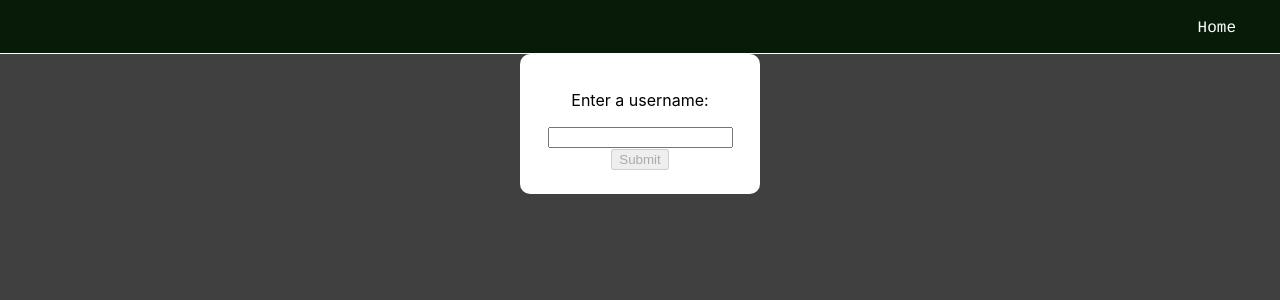
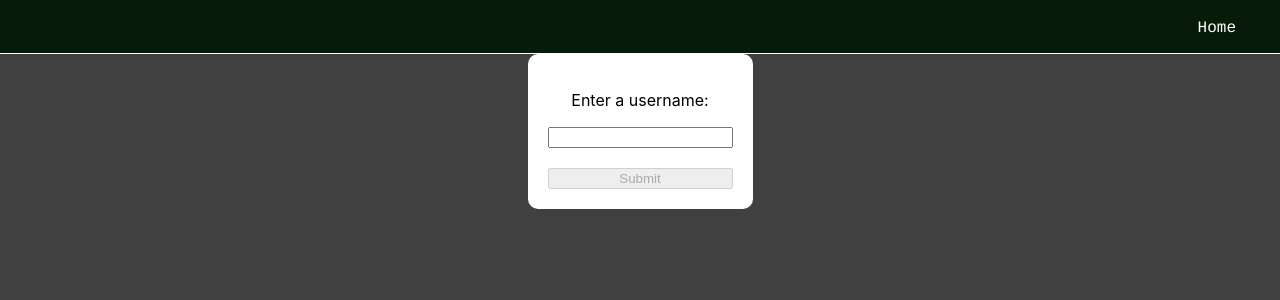
Before and after one commit to dstollbyu/web-stuff, a React (Create React App) app: page /TwitchClipper in a window 1280 px wide. Shown: the top 300 px of the page. Built offline with nearby package versions, Linux system fonts and the light colour scheme.

Commit message:
Fixes, mostly with the main page and new information

```diff
--- a/package.json
+++ b/package.json
@@ -11,6 +11,7 @@
     "lodash": "^4.17.19",
     "marked": "^1.1.1",
     "react": "^16.13.1",
+    "react-datepicker": "^3.1.3",
     "react-dom": "^16.13.1",
     "react-router-dom": "^5.2.0",
     "react-scripts": "3.4.1",
--- a/src/components/MainPage.js
+++ b/src/components/MainPage.js
@@ -9,18 +9,6 @@ import twitchLogo from '../images/TwitchGlitchBlackOps.png';
 
 
 const MainPage = () => {
-  // navbarArgs holds the values to be used in the header navbar
-  // const navbarArgs = [
-  //   {
-  //     link: "#welcome-section",
-  //     name: "Welcome"
-  //   },
-  //   {
-  //     link: "#project-section",
-  //     name: "Projects"
-  //   }
-  // ]
-
   // Values for the ProjectTile components
   const pomoValues = {
     svg: <svg width="64" height="64" viewBox="0 0 16 16"> <path fillRule="evenodd" d="M8.515 1.019A7 7 0 0 0 8 1V0a8 8 0 0 1 .589.022l-.074.997zm2.004.45a7.003 7.003 0 0 0-.985-.299l.219-.976c.383.086.76.2 1.126.342l-.36.933zm1.37.71a7.01 7.01 0 0 0-.439-.27l.493-.87a8.025 8.025 0 0 1 .979.654l-.615.789a6.996 6.996 0 0 0-.418-.302zm1.834 1.79a6.99 6.99 0 0 0-.653-.796l.724-.69c.27.285.52.59.747.91l-.818.576zm.744 1.352a7.08 7.08 0 0 0-.214-.468l.893-.45a7.976 7.976 0 0 1 .45 1.088l-.95.313a7.023 7.023 0 0 0-.179-.483zm.53 2.507a6.991 6.991 0 0 0-.1-1.025l.985-.17c.067.386.106.778.116 1.17l-1 .025zm-.131 1.538c.033-.17.06-.339.081-.51l.993.123a7.957 7.957 0 0 1-.23 1.155l-.964-.267c.046-.165.086-.332.12-.501zm-.952 2.379c.184-.29.346-.594.486-.908l.914.405c-.16.36-.345.706-.555 1.038l-.845-.535zm-.964 1.205c.122-.122.239-.248.35-.378l.758.653a8.073 8.073 0 0 1-.401.432l-.707-.707z"/> <path fillRule="evenodd" d="M8 1a7 7 0 1 0 4.95 11.95l.707.707A8.001 8.001 0 1 1 8 0v1z"/> <path fillRule="evenodd" d="M7.5 3a.5.5 0 0 1 .5.5v5.21l3.248 1.856a.5.5 0 0 1-.496.868l-3.5-2A.5.5 0 0 1 7 9V3.5a.5.5 0 0 1 .5-.5z"/> </svg>,
@@ -44,7 +32,7 @@ const MainPage = () => {
 
   const clipValues = {
     svg: <img src={twitchLogo} height="64" alt="" />,
-    info: <><p>!!UNDER CONSTRUCTION!!</p></>
+    info: <><p><b>!!UNDER CONSTRUCTION!!</b></p><p>This is a page that connect to Twitch.tv's API and retrieves 20 clips per request based on the username entered.</p><p>For this site, I used the following:</p><ul><li>React</li><li>Axios (for REST API)</li></ul></>
   }
 
   return (
@@ -56,15 +44,14 @@ const MainPage = () => {
           <p style={{fontSize: '24px'}}>About me -<b>[Darren Stoll]</b></p>
           <img className="profilePic" src={profilePic} alt="" />
           <div className="welcomeDescription">
-            <p>I am an aspiring web developer with a focus on React.</p>
-            <p>I am currently proficient in JavaScript, React, Express, and Node.js.</p>
-            <p>I am always learning! On the side, I'm a gamer, and I occasionally speedrun the video game or two.</p>
+            <p>I am a web developer with a focus on React.</p>
+            <p>I am proficient in JavaScript, React, Express, and Node.js.</p>
           </div>
           {/* Putting links here in buttons to various resources about myself */}
           <div id="links">
               {/* image source for icons from icons8.com */}
-              <a className="linkedinLink" href="https://www.linkedin.com/in/darren-stoll-5849791ab/" target="_blank" rel="noopener noreferrer"><img className="linkedinIcon" src={linkedinLogo} alt="LinkedIn Profile" title="LinkedIn Profile" /></a>
-              <a className="githubLink" href="https://github.com/dstollbyu" target="_blank" rel="noopener noreferrer"><img className="githubIcon" src={githubLogo} alt="GitHub Profile" title="GitHub Profile" /></a>
+              <a className="linkedinLink" href="https://www.linkedin.com/in/darren-stoll/" target="_blank" rel="noopener noreferrer"><img className="linkedinIcon" src={linkedinLogo} alt="LinkedIn Profile" title="LinkedIn Profile" /></a>
+              <a className="githubLink" href="https://github.com/darren-stoll" target="_blank" rel="noopener noreferrer"><img className="githubIcon" src={githubLogo} alt="GitHub Profile" title="GitHub Profile" /></a>
           </div>
         </section>
         {/* Welcome end */}
--- a/src/components/PomodoroClock.css
+++ b/src/components/PomodoroClock.css
@@ -1,7 +1,7 @@
 
 /* Begin Arrow from w3schools */
 
-i {
+i.arrow {
   border: solid black;
   border-width: 0 3px 3px 0;
   display: inline-block;
--- a/src/components/TwitchClipper.css
+++ b/src/components/TwitchClipper.css
@@ -1,7 +1,3 @@
-.clipBody {
-
-}
-
 .clipContainer {
   height: calc(100vh - 54px);
   background-color: #404040;
@@ -17,8 +13,22 @@
   background-color: white;
   border-radius: 10px;
   padding: 20px;
-  height: 100px;
-  width: 200px;
+}
+
+.customDatePickerWidth,
+.customDatePickerWidth > div.react-datepicker-wrapper,
+.customDatePickerWidth > div > div.react-datepicker__input-container,
+.customDatePickerWidth > div > div.react-datepicker__input-container input {
+   width: 80px;
+   text-align: center;
+}
+
+.clipSubmit {
+  margin: 0;
+  width: 100%;
+  margin-top: 20px;
+  display: block;
+
 }
 
 .clipListContainer {
--- a/src/components/TwitchClipper.js
+++ b/src/components/TwitchClipper.js
@@ -2,6 +2,9 @@ import React from 'react';
 import './TwitchClipper.css';
 import NavbarProj from './NavbarProj.js';
 import axios from 'axios';
+// import DatePicker from 'react-datepicker'
+
+// import "react-datepicker/dist/react-datepicker.css" // CSS that allows the calendar to show up properly in datepicker
 
 // Set the client ID
 const CLIENT_ID = '2zrys8su2u1tm0yip0adcvx2s7czr2';
@@ -174,16 +177,32 @@ const TwitchClipper = () => {
 }
 
 const SearchForm = ({ searchTerm, setSearchTerm, setUrl }) => {
+  // const [startDate, setStartDate] = React.useState('');
+  // const [endDate, setEndDate] = React.useState('');
+
   return (
-    <form onSubmit={event => {setUrl(`https://api.twitch.tv/helix/users?login=${searchTerm}`); event.preventDefault();}} className="search">
+    <div className="search">
+      <form onSubmit={event => {setUrl(`https://api.twitch.tv/helix/users?login=${searchTerm}`); event.preventDefault();}}>
         <p>Enter a username:</p>
         <input id="search" isfocused="true" value={searchTerm} onChange={event => {
           let searchTrimmedTerm = event.target.value.trim(); // Don't allow for spaces in the search term
           setSearchTerm(searchTrimmedTerm);
           }
         } />
-      <button type="submit" disabled={!searchTerm}>Submit</button>
+        {/* DatePicker tools for start-end dates if I want to go that route */}
+        {/* <div style={{display: 'flex', justifyContent: 'space-between', textAlign:'center'}}>
+          <div className="customDatePickerWidth">
+            <p>Start Date:<br /><i>(optional)</i></p>
+            <DatePicker selected={startDate} onChange={date => setStartDate(date)} />
+          </div>
+          <div className="customDatePickerWidth">
+            <p>End Date:<br /><i>(optional)</i></p>
+            <DatePicker selected={endDate} onChange={date => setEndDate(date)} />
+          </div>
+        </div> */}
+        <button className="clipSubmit" type="submit" disabled={!searchTerm}>Submit</button>
       </form>
+    </div>
   );
 };
 
```
Also changed, not shown: 1 other file (tests, documents, lock files or other folders). Lines whose indentation alone changed are shown as unchanged.
